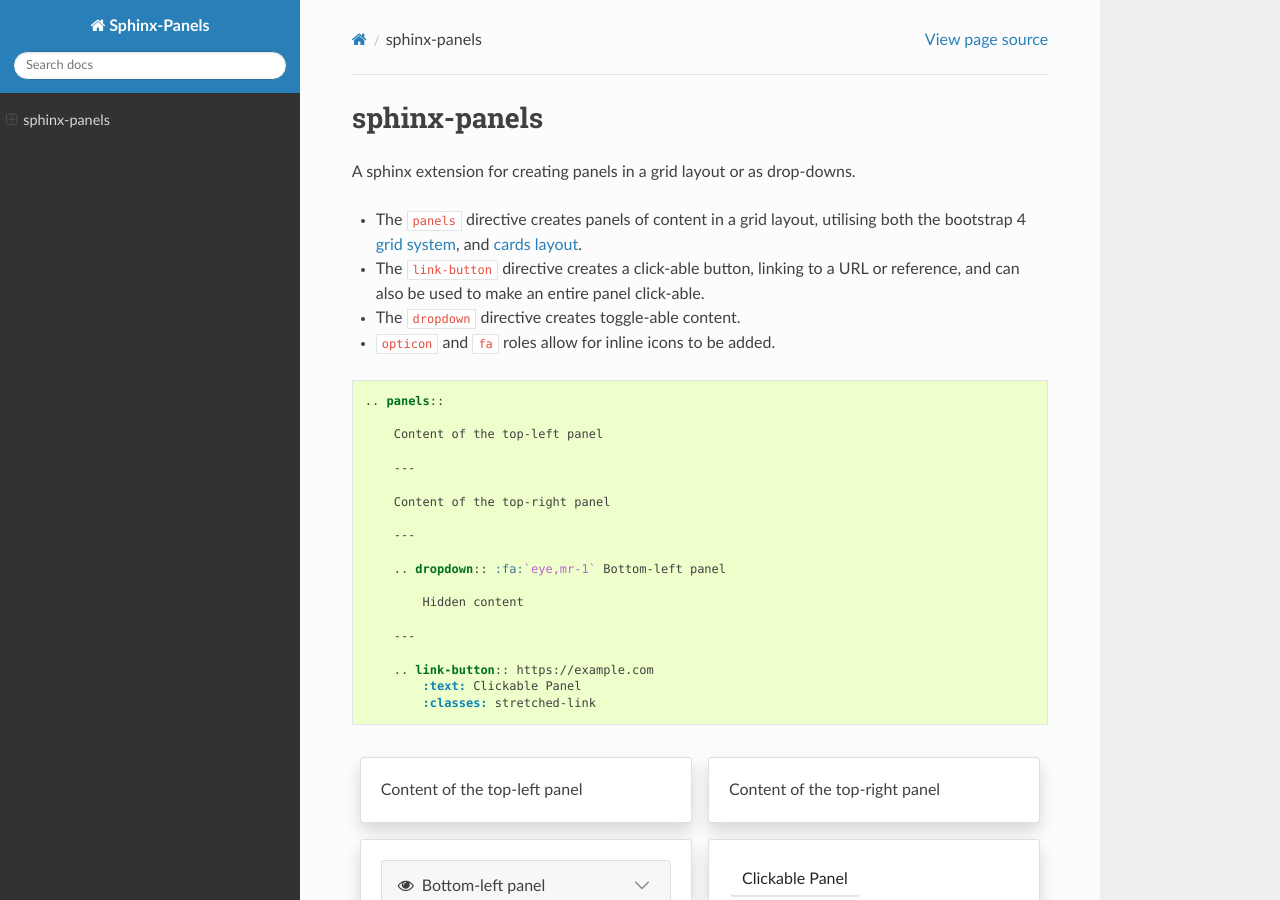
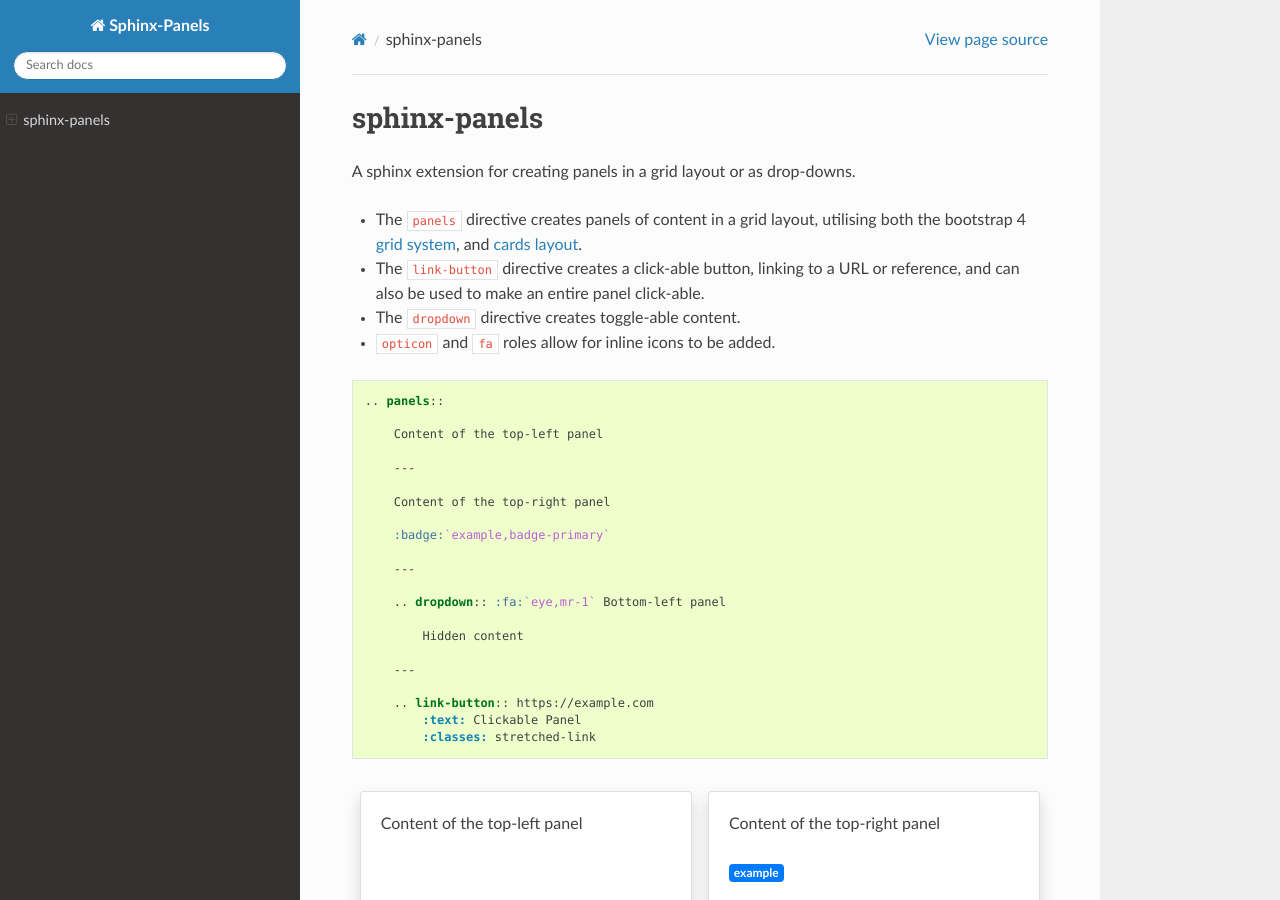
Before and after one commit to executablebooks/sphinx-panels, a Sphinx documentation site: the page built from docs/index.rst, in a window 1280 px wide and 900 px high. Built offline with Sphinx 7.4.7 and the Read the Docs theme 2.0.0, drawn with Linux system fonts in a browser that asks for light colours.

Commit message:
Update index.rst

```diff
--- a/docs/index.rst
+++ b/docs/index.rst
@@ -22,6 +22,8 @@
 
         Content of the top-right panel
 
+        :badge:`example,badge-primary`
+
         ---
 
         .. dropdown:: :fa:`eye,mr-1` Bottom-left panel
@@ -41,6 +43,8 @@
     ---
 
     Content of the top-right panel
+
+    :badge:`example,badge-primary`
 
     ---
 
```
Also changed, not shown: other parts of docs/index.rst (+1 -1 lines).
